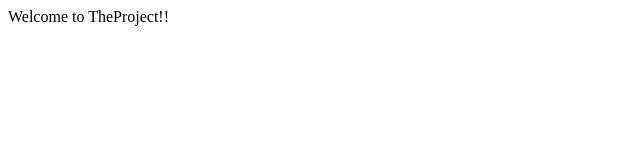
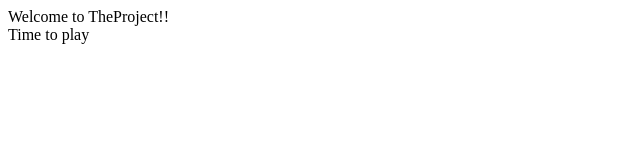
Before and after one commit to Rev-G/TheProject, a plain HTML site: page index.html in a window 1280 px wide. Shown: the full height of the page, 0-640 px from the left. Drawn offline with Linux system fonts and the light colour scheme.

Commit message:
Update index.html

```diff
--- a/index.html
+++ b/index.html
@@ -4,5 +4,6 @@
 </head>
 <body>
   <div>Welcome to TheProject!!</div>
+  <div>Time to play</div>
 </body>
 </html>
```
